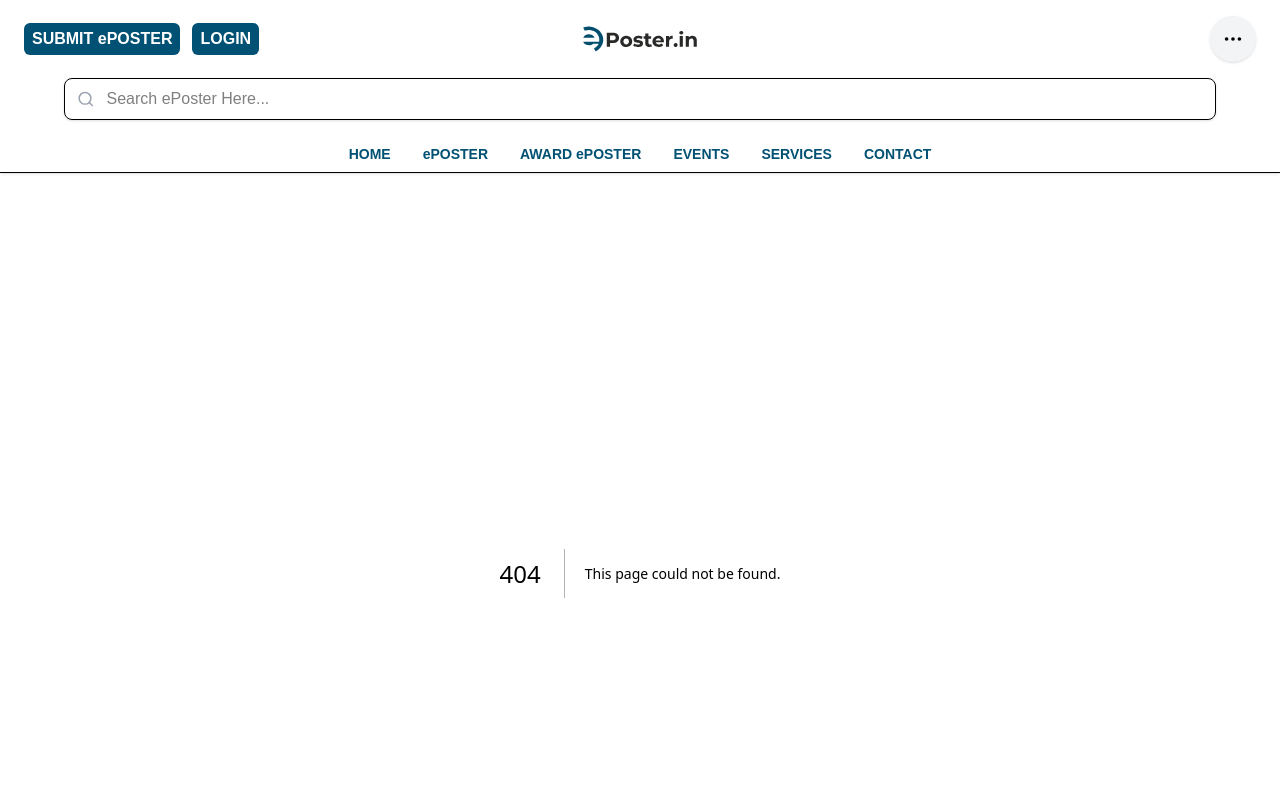
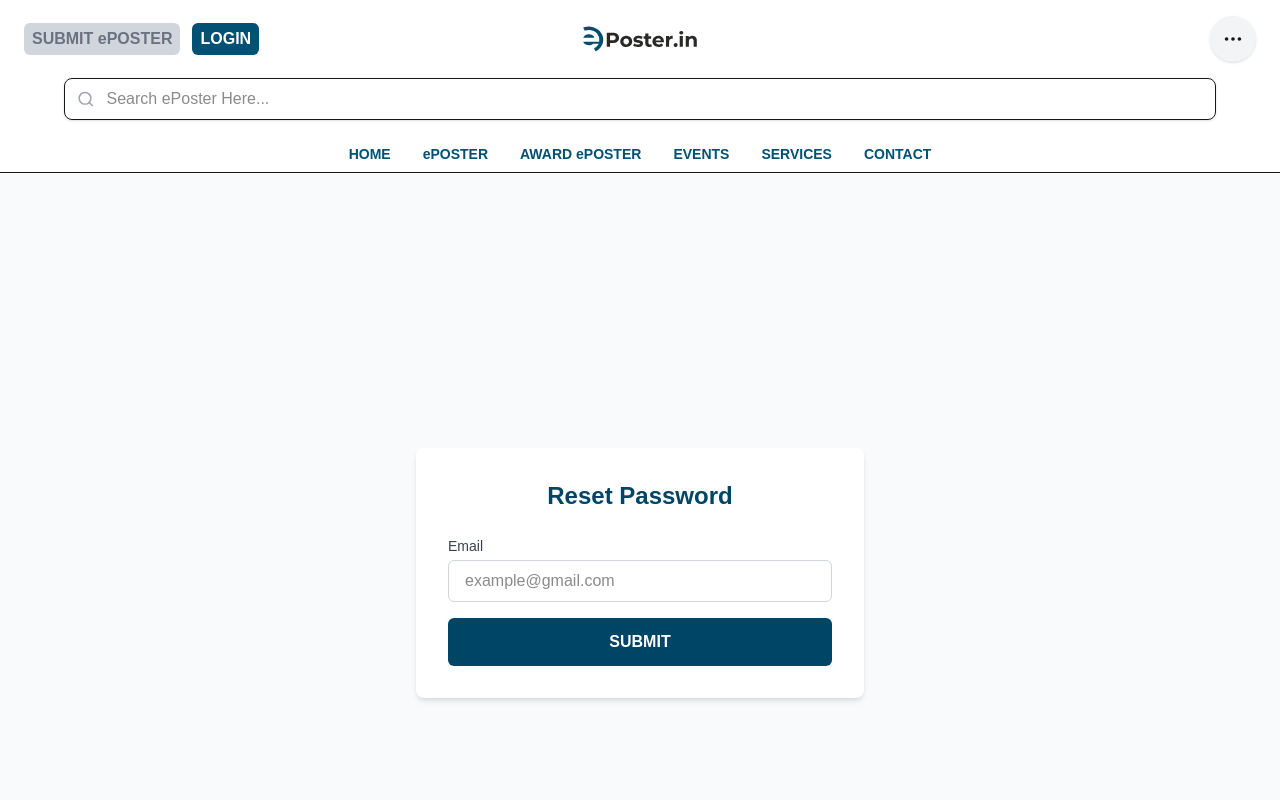
Before and after one commit to SESHAMSURYAVAMSI/eposter, a Next.js app: page /reset-password in a window 1280 px wide. Before the commit this address had no page. Shown: the top 800 px of the page. Built offline with nearby package versions, Linux system fonts and the light colour scheme.

Commit message:
forgot password

```diff
--- /dev/null
+++ b/src/app/(auth)/reset-password/page.tsx
@@ -0,0 +1,48 @@
+// app/reset-password/page.tsx
+"use client";
+
+import { useState } from "react";
+
+export default function ResetPasswordPage() {
+  const [email, setEmail] = useState("");
+
+  const handleSubmit = (e: React.FormEvent) => {
+    e.preventDefault();
+    console.log("Reset link sent to:", email);
+    // You can call your backend API here
+  };
+
+  return (
+    <div className="flex items-center justify-center min-h-screen bg-gray-50">
+      <div className="w-full max-w-md bg-white p-8 rounded-lg shadow-md">
+        <h1 className="text-2xl font-semibold text-center mb-6" style={{ color: "#004466" }}>
+          Reset Password
+        </h1>
+
+        <form onSubmit={handleSubmit} className="space-y-4">
+          {/* Email */}
+          <div>
+            <label className="block text-sm font-medium text-gray-700 mb-1">Email</label>
+            <input
+              type="email"
+              placeholder="example@gmail.com"
+              value={email}
+              onChange={(e) => setEmail(e.target.value)}
+              required
+              className="w-full px-4 py-2 border border-gray-300 rounded-md focus:ring-2 focus:ring-[#004466] focus:outline-none"
+            />
+          </div>
+
+          {/* Submit */}
+          <button
+            type="submit"
+            className="w-full py-3 rounded-md text-white font-semibold"
+            style={{ backgroundColor: "#004466" }}
+          >
+            SUBMIT
+          </button>
+        </form>
+      </div>
+    </div>
+  );
+}
--- a/src/components/Header.tsx
+++ b/src/components/Header.tsx
@@ -18,7 +18,7 @@ export default function Header(): JSX.Element {
 
     checkLogin(); // initial check
     window.addEventListener("storage", checkLogin); // multi-tab
-    window.addEventListener("login", checkLogin);   // same-tab custom event
+    window.addEventListener("login", checkLogin); // same-tab custom event
 
     return () => {
       window.removeEventListener("storage", checkLogin);
@@ -36,17 +36,30 @@ export default function Header(): JSX.Element {
     router.push("/login"); // redirect after logout
   };
 
+  const handleSubmitEposterClick = () => {
+    if (isLoggedIn) {
+      router.push("/dashboard/submit-eposter"); // ✅ redirect inside dashboard
+    } else {
+      router.push("/login");
+    }
+  };
+
   return (
     <header className="w-full border-b shadow-sm bg-white">
       {/* Top Section */}
       <div className="relative flex items-center justify-between px-6 py-4 max-w-7xl mx-auto">
         {/* Left Buttons */}
         <div className="flex gap-3">
-          <Link href="/submit-eposter">
-            <button className="bg-[#005173] text-white font-semibold px-2 py-1 rounded-md hover:bg-orange-400 transition">
-              SUBMIT ePOSTER
-            </button>
-          </Link>
+          <button
+            onClick={handleSubmitEposterClick}
+            className={`font-semibold px-2 py-1 rounded-md transition ${
+              isLoggedIn
+                ? "bg-[#005173] text-white hover:bg-orange-400"
+                : "bg-gray-300 text-gray-500 hover:bg-gray-400"
+            }`}
+          >
+            SUBMIT ePOSTER
+          </button>
 
           {!isLoggedIn ? (
             <Link href="/login">
--- a/src/components/LoginForm.tsx
+++ b/src/components/LoginForm.tsx
@@ -107,9 +107,12 @@ export default function LoginForm() {
           />
           Remember me
         </label>
-        <Link href="/forgot-password" className="text-[#005173]">
-          Forget Password?
-        </Link>
+          {/* Forgot Password link */}
+          <div className="flex justify-end">
+            <Link href="/reset-password" className="text-sm text-[#004466] hover:underline">
+              Forgot Password?
+            </Link>
+          </div>
       </div>
 
       <button
--- a/src/components/SignupForm.tsx
+++ b/src/components/SignupForm.tsx
@@ -130,9 +130,12 @@ export default function SignupForm() {
           />
           Remember me
         </label>
-        <Link href="/forgot-password" className="text-[#005173]">
-          Forget Password?
-        </Link>
+          {/* Forgot Password link */}
+          <div className="flex justify-end">
+            <Link href="/reset-password" className="text-sm text-[#004466] hover:underline">
+              Forgot Password?
+            </Link>
+          </div>
       </div>
 
       <button
```
